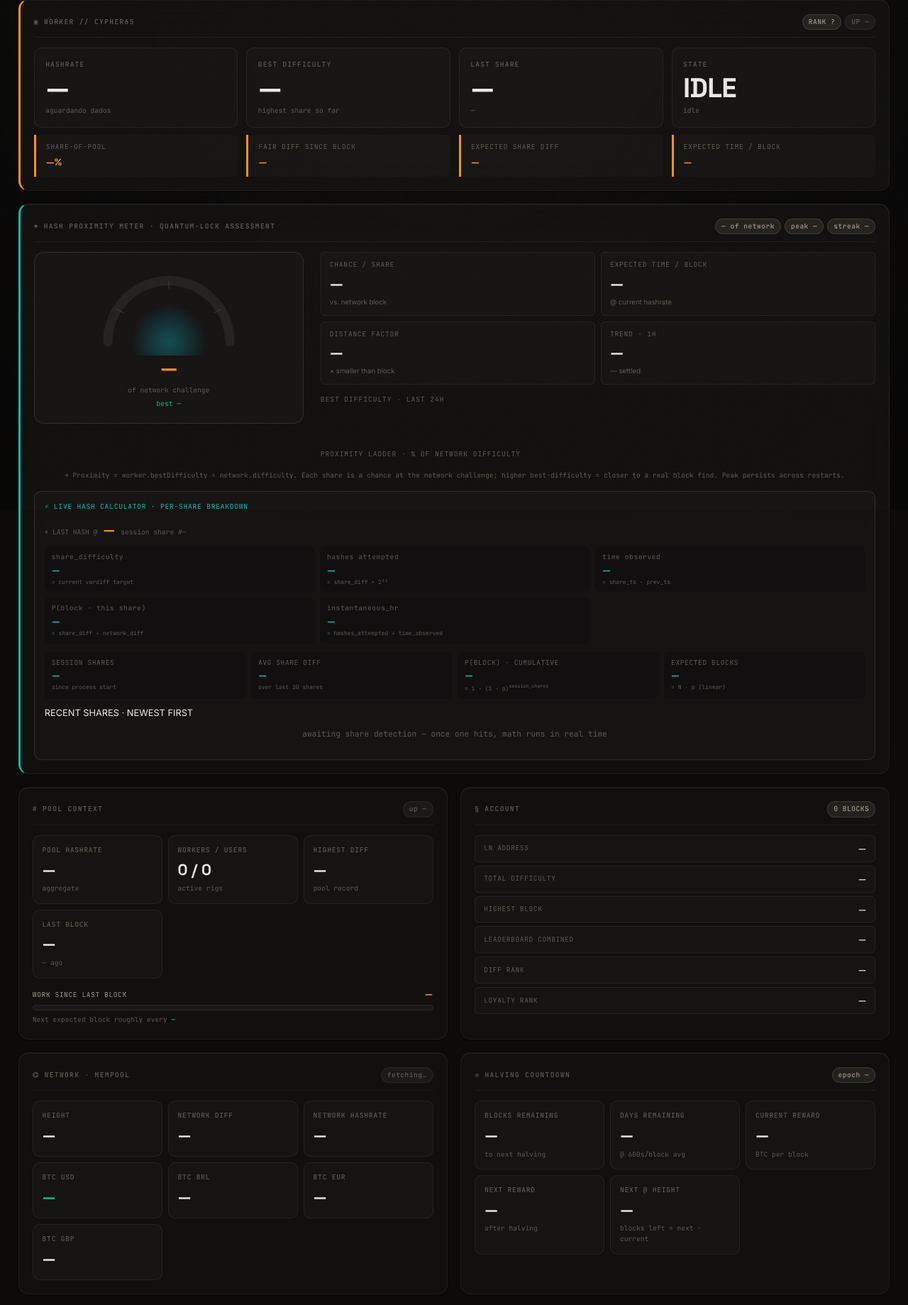
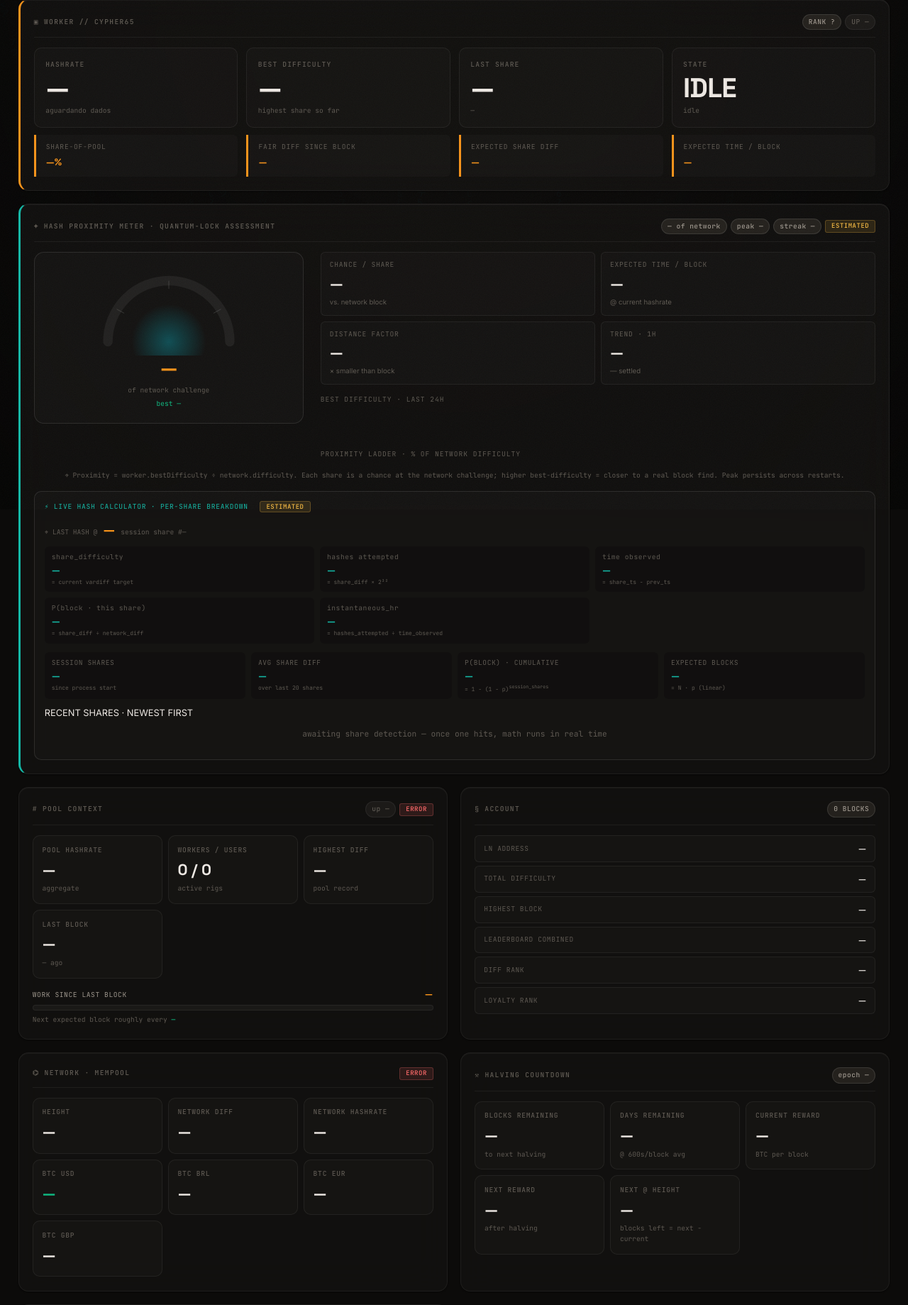
Before and after one commit to 0xjc65eth/cypher65-war-room, a Flask app: page / in a window 1280 px wide. Shown: the part 82-1921 px from the top of the page at 71% size. Run offline with Flask 3, Linux system fonts and the light colour scheme.

Commit message:
Add API status badges to all panels: LIVE/ESTIMATED/ERROR
- 9 api-status badges across key panels (Worker, Pool, Proximity, Network, Fees, Profit, LiveCalc, LiveMining, CFO)
- _updateApiStatusBadges(snap) checks snapshot fields to determine status
- CSS: badge--live (green), badge--estimated (amber), badge--error (red)
- Live Mining badge shows LIVE/IDLE, CFO badge shows SIMULATING/SIMULATED
- classList-based updates preserve inline styling classes

```diff
--- a/static/app.js
+++ b/static/app.js
@@ -513,7 +513,7 @@
   function loadMonteCarlo() {
     if (!dom.cfoPBlock) return;
     const hours = parseInt(dom.cfoHours?.value || 24);
-    if (dom.cfoStatus) dom.cfoStatus.textContent = 'SIMULATING...';
+    document.getElementById('api-cfo')?.classList.add('badge--estimated'); document.getElementById('api-cfo') && (document.getElementById('api-cfo').textContent = 'SIMULATING...');
 
     // Get current hashrate and difficulty from DOM
     const hrText = dom.mHashrate?.textContent || '0 TH/s';
@@ -578,7 +578,7 @@
     if (dom.cfoMedian) dom.cfoMedian.textContent = medianBlocks;
     if (dom.cfoP90) dom.cfoP90.textContent = 'P10=' + p10Blocks + ' · P90=' + p90Blocks;
     if (dom.cfoFootnote) dom.cfoFootnote.textContent = 'λ=' + lambda.toExponential(2) + ' · D=' + fmt.diff(difficulty) + ' · HR=' + fmt.hashrate(hashrateHs);
-    if (dom.cfoStatus) dom.cfoStatus.textContent = 'SIMULATED';
+    document.getElementById('api-cfo')?.classList.remove('badge--error','badge--live'); document.getElementById('api-cfo')?.classList.add('badge--estimated'); document.getElementById('api-cfo') && (document.getElementById('api-cfo').textContent = 'SIMULATED');
 
     // Distribution bars
     if (dom.cfoDist) {
@@ -642,6 +642,48 @@
   }
 
 
+  // ══════════════════════════════════════════════════════════════════════
+  // API STATUS BADGES — LIVE / ESTIMATED / ERROR
+  // ══════════════════════════════════════════════════════════════════════
+
+  function _updateApiStatusBadges(snap) {
+    const set = (id, status) => {
+      const el = document.getElementById(id);
+      if (!el) return;
+      el.textContent = status;
+      el.classList.remove('badge--live', 'badge--estimated', 'badge--error'); el.classList.add('badge--' + status.toLowerCase());
+    };
+
+    // paraspace API — worker, pool, account, leaderboard, events, proximity, livecalc, livemining
+    const workerOk = !!(snap.worker && (snap.worker.hashrate || snap.worker.bestDifficulty));
+    const poolOk = !!(snap.pool && snap.pool.hashrate);
+    set('api-worker', workerOk ? 'LIVE' : 'ERROR');
+    set('api-pool', poolOk ? 'LIVE' : 'ERROR');
+    set('api-proximity', snap.proximity && !snap.proximity.insufficient_data ? 'LIVE' : 'ESTIMATED');
+    set('api-livecalc', snap.proximity?.live_calc?.latest ? 'LIVE' : 'ESTIMATED');
+    set('api-livemining', (snap.all_workers && snap.all_workers.length > 0) ? 'LIVE' : 'ERROR');
+
+    // mempool.space + blockchain.info — network height, difficulty, hashrate
+    const netOk = !!(snap.network && snap.network.difficulty);
+    set('api-network', netOk ? 'LIVE' : 'ERROR');
+
+    // mempool.space fees
+    const feesOk = !!(snap.mempool_fees && Object.keys(snap.mempool_fees).length > 0);
+    set('api-fees', feesOk ? 'LIVE' : 'ERROR');
+
+    // CoinGecko BTC price
+    const btcOk = !!(snap.btc_price && (snap.btc_price.usd || snap.btc_price.brl));
+    // Network panel also shows BTC price — update if network is live but price might not be
+    if (!btcOk && netOk) set('api-network', 'ESTIMATED');
+
+    // Profitability — derived from all above, always ESTIMATED (formulas, not raw API)
+    set('api-profit', workerOk && netOk ? 'ESTIMATED' : 'ERROR');
+
+    // CFO Monte Carlo — always simulated
+    set('api-cfo', 'ESTIMATED');
+  }
+
+
   function renderProfitability(p) {
     if (!p || !Object.keys(p).length) return;
     const cur = (SETTINGS_CACHE.data?.active_currency?.value) || "USD"; const symMap = {USD:"$",BRL:"R$",EUR:"€",GBP:"£"}; const sym = symMap[cur] || "$";
@@ -660,6 +702,7 @@
   // ── Main render ──
   let prevSnapshot = null;
   function render(snap) {
+    _updateApiStatusBadges(snap);
     if (!_skeletonsHidden) hideSkeletons();
     if (dom.topbarAddress) dom.topbarAddress.textContent = `${fmt.shortAddr(window.BTC_ADDRESS || '')} · WORKER ${(window.WORKER_NAME || '').toUpperCase()}`;
     if (dom.statusText) dom.statusText.textContent = snap.worker ? 'ONLINE' : 'OFFLINE';
@@ -877,8 +920,8 @@
   function renderLiveMining(allWorkers, primaryWorker) {
     if (!dom.lmGrid) return;
     const workers = allWorkers || [];
-    if (!workers.length) { dom.lmGrid.innerHTML = '<div class="lm-empty">awaiting worker data</div>'; if (dom.lmStatusBadge) dom.lmStatusBadge.textContent = 'IDLE'; return; }
-    if (dom.lmStatusBadge) dom.lmStatusBadge.textContent = 'LIVE';
+    if (!workers.length) { dom.lmGrid.innerHTML = '<div class="lm-empty">awaiting worker data</div>'; document.getElementById('api-livemining')?.classList.remove('badge--error','badge--estimated'); document.getElementById('api-livemining')?.classList.add('badge--live'); document.getElementById('api-livemining') && (document.getElementById('api-livemining').textContent = 'IDLE'); return; }
+    document.getElementById('api-livemining')?.classList.remove('badge--error','badge--estimated'); document.getElementById('api-livemining')?.classList.add('badge--live'); document.getElementById('api-livemining') && (document.getElementById('api-livemining').textContent = 'LIVE');
     if (dom.lmWorkersBadge) dom.lmWorkersBadge.textContent = `${workers.length} worker${workers.length === 1 ? '' : 's'}`;
     _updateLiveMiningSummary(workers, primaryWorker);
     _updateBestShare(workers);
--- a/static/style.css
+++ b/static/style.css
@@ -325,6 +325,23 @@ body {
 .badge--red    { background: var(--accent-red-bg);    border-color: rgba(239,68,68,0.25); color: var(--accent-red); }
 .badge--mute   { background: var(--bg-surface); border-color: var(--border-subtle); color: var(--text-tertiary); }
 
+/* ── API Status Badges ─────────────────────────────────────────────── */
+.api-status {
+  font-size: 9px; padding: 1px 8px; border-radius: 3px;
+  font-family: var(--font-mono); text-transform: uppercase; letter-spacing: 0.5px;
+}
+.api-status--inline { margin-left: 10px; }
+.badge--live {
+  background: rgba(16,185,129,0.15); color: #10b981; border: 1px solid rgba(16,185,129,0.3);
+}
+.badge--estimated {
+  background: rgba(245,185,66,0.12); color: #f5b942; border: 1px solid rgba(245,185,66,0.25);
+}
+.badge--error {
+  background: rgba(255,107,107,0.12); color: #ff6b6b; border: 1px solid rgba(255,107,107,0.25);
+}
+
+
 /* ── Hero Metrics ─────────────────────────────────────────────────────── */
 .hero-grid {
   display: grid; grid-template-columns: repeat(4, 1fr);
--- a/templates/dashboard.html
+++ b/templates/dashboard.html
@@ -113,6 +113,7 @@
         <span class="badge" id="prox-pct-badge">— of network</span>
         <span class="badge" id="prox-alltime-badge">peak —</span>
         <span class="badge" id="prox-streak-badge">streak —</span>
+        <span class="badge api-status" id="api-proximity" data-api="proximity">—</span>
       </div>
     </div>
 
@@ -214,7 +215,7 @@
 
     <!-- ─── LIVE HASH CALCULATOR · per-share math, updated in real time ─── -->
     <div class="prox-live-calc" id="prox-live-calc">
-      <div class="prox-live-calc__title">⚡ LIVE HASH CALCULATOR · PER-SHARE BREAKDOWN</div>
+      <div class="prox-live-calc__title">⚡ LIVE HASH CALCULATOR · PER-SHARE BREAKDOWN <span class="badge api-status api-status--inline" id="api-livecalc" data-api="livecalc">—</span></div>
 
       <div class="prox-live-calc__latest">
         <div class="prox-live-calc__latest-head">
@@ -289,7 +290,8 @@
   <section class="panel" id="pool-overview">
     <div class="panel__header">
       <div class="panel__eyebrow"># POOL CONTEXT</div>
-      <div class="panel__tools"><span class="badge badge--mute" id="pool-uptime">up —</span></div>
+      <div class="panel__tools"><span class="badge badge--mute" id="pool-uptime">up —</span>
+        <span class="badge api-status" id="api-pool" data-api="pool">—</span></div>
     </div>
     <div class="stat-row">
       <div class="stat">
@@ -371,7 +373,7 @@
   <section class="panel" id="network-panel">
     <div class="panel__header">
       <div class="panel__eyebrow">⌬ NETWORK · MEMPOOL</div>
-      <div class="panel__tools"><span class="badge badge--mute" id="net-status">fetching…</span></div>
+      <div class="panel__tools"><span class="badge api-status" id="api-network" data-api="network">—</span></div>
     </div>
     <div class="stat-row stat-row--compact">
       <div class="stat">
@@ -444,7 +446,7 @@
   <section class="panel" id="fees-panel">
     <div class="panel__header">
       <div class="panel__eyebrow">⛽ MEMPOOL FEE TIERS · SAT/VB</div>
-      <div class="panel__tools"><span class="badge badge--mute" id="fees-status">—</span></div>
+      <div class="panel__tools"><span class="badge api-status" id="api-fees" data-api="fees">—</span></div>
     </div>
     <div class="fee-row">
       <div class="fee-cell"><div class="fee-cell__label">ECONOMY</div><div class="fee-cell__val" id="fee-economy">—</div></div>
@@ -581,7 +583,7 @@
         </div>
       </div>
       <div class="lm-cyber-header__badges">
-        <span class="badge badge--green" id="lm-status-badge">LIVE</span>
+        <span class="badge api-status" id="api-livemining" data-api="livemining">—</span>
         <span class="badge badge--mute" id="lm-workers-badge">0 workers</span>
       </div>
     </div>
@@ -710,7 +712,7 @@
     <div class="panel__header">
       <div class="panel__eyebrow">Ξ CFO TERMINAL · RISK & PROBABILITY</div>
       <div class="panel__tools">
-        <span class="badge badge--mute" id="cfo-status">SIMULATED</span>
+        <span class="badge api-status" id="api-cfo" data-api="cfo">ESTIMATED</span>
         <select class="field__input" id="cfo-hours" style="width:auto;padding:2px 6px;font-size:10px;" onchange="loadMonteCarlo()">
           <option value="1">1h</option><option value="6">6h</option><option value="12">12h</option>
           <option value="24" selected>24h</option><option value="168">7d</option>
```
